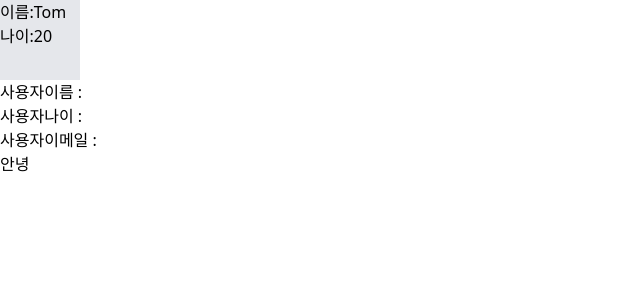
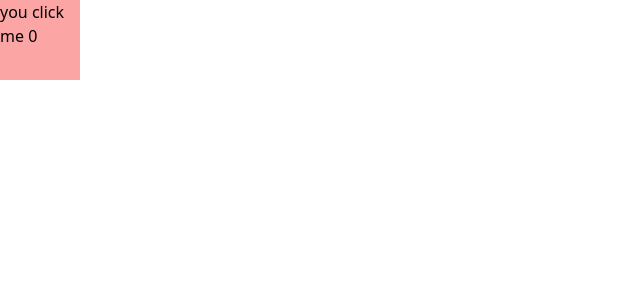
Before and after one commit to kimrachelponchan/myapp, a React (Create React App) app: page / in a window 1280 px wide. Shown: the top 300 px of the page, without its empty margins (0-640 px from the left). Built offline with nearby package versions, Linux system fonts and the light colour scheme.

Commit message:
useState - 연습습

```diff
--- a/src/App.js
+++ b/src/App.js
@@ -1,61 +1,15 @@
 import './App.css';
-import {useEffect,useState} from "react";
+import {useState} from "react";
+
 
 function App() {
 
-  const [name, setName] = useState("Tom");
-  const [age, setAge] = useState(20);
-  const [clicked, setClicked] = useState(false);
-  const [users, setUsers] = useState({name: "", age: "", email: ""});
-  const [visible, setVisible] = useState("hidden");
-
-  useEffect(()=>{
-    // 사용자가 로그인을했어 근데 토큰가져와되잖아 그 동작을 이 컴포넌트가 나타날때 한번만 실행시켜주는거야
-    console.log("컴포넌트가 처음 마운트됌!");
-  },[]);
-
-   useEffect(()=>{
-    // clicked 변수가 어떤 동작에 의해서 상태가 변할떄마다 실행시켜주는거야
-    console.log("상태관리 변수가 변경됌!");
-  },[name,age]);
-
-  useEffect(()=>{
-    // clicked,age,name 변수가 어떤 동작에 의해서 상태가 변할떄마다 실행시켜주는거야
-    if(clicked){
-      setUsers({name: "Tom", age: 20, email: "gbytkdduf1004@naver.com"});
-      console.log("정보를 가져옵니다.");
-    }else if(!clicked){
-      setUsers({name: "", age : "", email : ""});
-      console.log("정보를 삭제합니다.");
-    }
-  },[clicked]);
-
-  // age,name <- 변수가 맞는데 문제는 리액트는 상태관리 기반의 컴포넌트를 설계해주는 라이브러리야
-  // 그래서 일반변수를 사용하게 되면 UI에 바로 반영되지 못하고 새로고침을 할때만 업데이트된 내용이 반영되는데
-  // 문제는 새로고침을 해버리면 컴포넌트가 새로 마운트 ( 다시 랜더링 되면서) 변수도 다 초기화가 되버려서 결과적으로는 아무런 변화가 없어
-
-  // 랜더링하고 새로고침은 다른개념이야
-  // 랜더링은 컴포넌트를 마운트 언마운트 시키는게 아니라 컴포넌트가 마운트 되어있는 상태에서 최신 내용을 다시 코드를 위에서부터 읽어서 반영해주는거야
-  // 근데 새로고침은 컴포넌트가 언마운트 됐다가 다시 마운트가 되버려서 컴포넌트 실행자체를 처음부터 새로하는거야
-
-  // display: none 이거는 UI자체를 dom요소에서 아예 제외시켜버리는거야 그게 언마운트랑 같은개념이야
-  // dispaly: block,flex,inline 요소가 dom에 추가돼 요소가 dom에 추가되면 그게 마운트랑 같은 개념이야
-  // innerHTML <- 비동기 처리랑 유사하는거 알아?
-
-  const handleChange = ()=>{
-    setName("Alice")
-    setAge(40);
-  }
-
+  const [count, setCount] = useState(0);
+  const color = ['bg-red-300','bg-blue-300','bg-green-300','bg-yellow-300','bg-gray-300'];
 
   return (
     <>
-      <div onMouseOver={()=>{setVisible(`visible`)}} onMouseLeave={()=>{setVisible("hidden")}} onClick={()=>{handleChange(); setClicked((prev) => (!prev))}} className={"w-20 h-20 bg-gray-200 cursor-pointer"}>{`이름:${name} \n나이:${age}`}</div>
-        <>
-          <div className={`${visible} transition-all duration-200`}>사용자이름 : {users.name}</div>
-          <div className={`${visible} transition-all duration-200`}>사용자나이 : {users.age}</div>
-          <div className={`${visible} transition-all duration-200`}>사용자이메일 : {users.email} <div>안녕</div> </div>
-        </>
+      <div onClick={()=>{setCount(count + 1)}} className={`w-20 h-20 ${color[count % color.length]}`}>you click me {count}</div>
     </>
   );
 }
```
